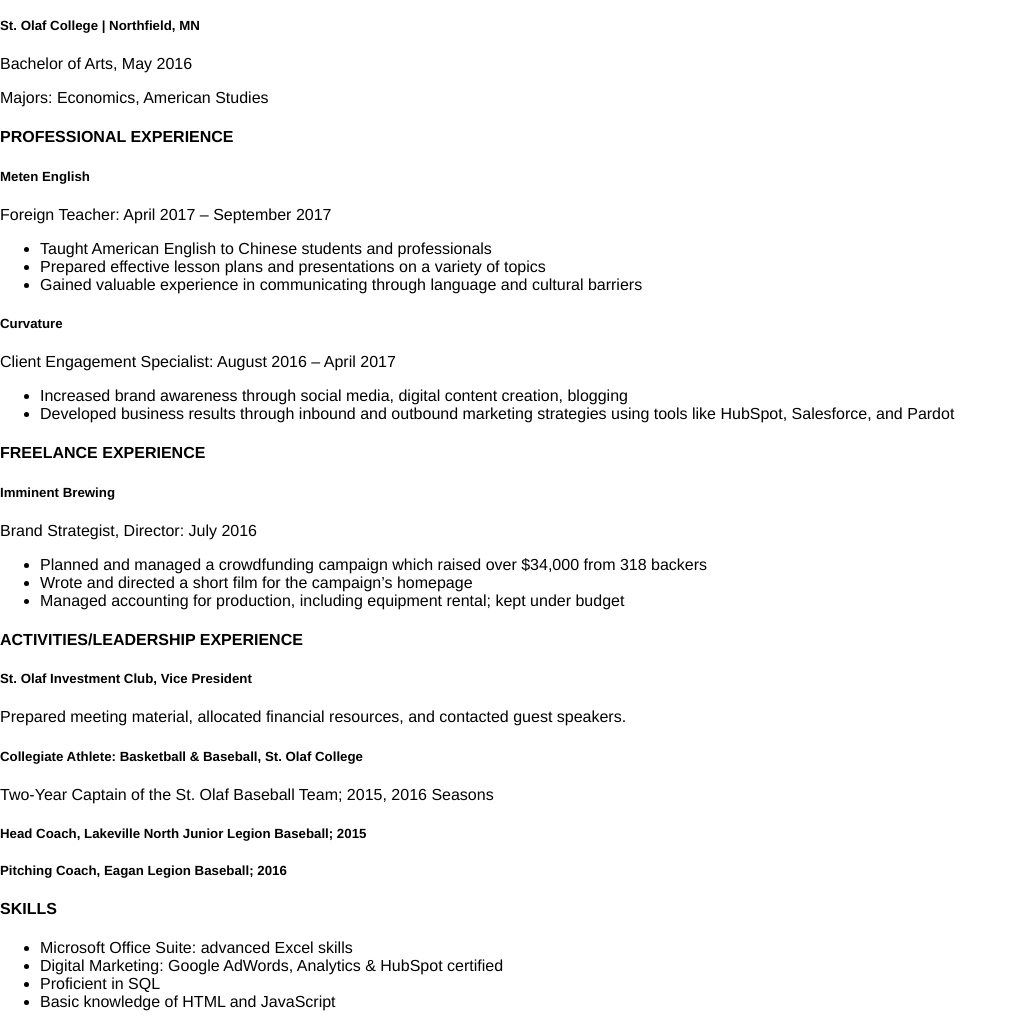
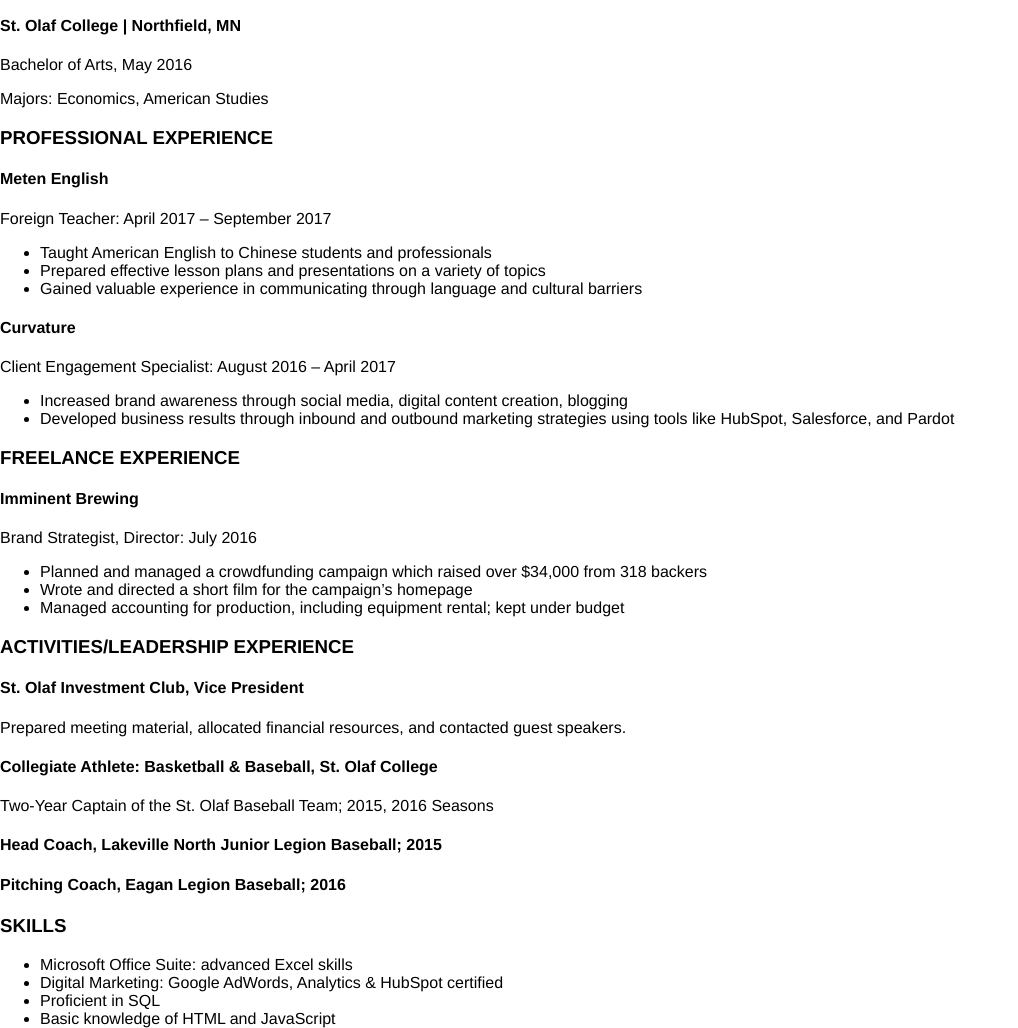
Before and after one commit to nate-gelle/resume-to-prime, a plain HTML site: page index.html in a window 1280 px wide. Shown: the part 160-1188 px from the top of the page, without its empty margins (0-1018 px from the left). Drawn offline with Linux system fonts and the light colour scheme.

Commit message:
Change header size

```diff
--- a/index.html
+++ b/index.html
@@ -16,40 +16,40 @@
       </ul>
     </div>
     <div class="main"
-       <h4>EDUCATION</h4>
-          <h5>St. Olaf College | Northfield, MN</h5>
+       <h3>EDUCATION</h3>
+          <h4>St. Olaf College | Northfield, MN</h4>
           <p>Bachelor of Arts, May 2016</p>
           <p>Majors: Economics, American Studies</p>
-       <h4>PROFESSIONAL EXPERIENCE</h4>
-       <h5>Meten English</h5>
+       <h3>PROFESSIONAL EXPERIENCE</h3>
+       <h4>Meten English</h4>
          <p>Foreign Teacher: April 2017 – September 2017</p>
           <ul>
             <li>Taught American English to Chinese students and professionals</li>
             <li>Prepared effective lesson plans and presentations on a variety of topics</li>
             <li>Gained valuable experience in communicating through language and cultural barriers</li>
           </ul>
-       <h5>Curvature</h5>
+       <h4>Curvature</h4>
           <p>Client Engagement Specialist: August 2016 – April 2017</p>
            <ul>
              <li>Increased brand awareness through social media, digital content creation, blogging</li>
              <li>Developed business results through inbound and outbound marketing strategies using tools like HubSpot, Salesforce, and Pardot</li>
            </ul>
-       <h4>FREELANCE EXPERIENCE</h4>
-       <h5>Imminent Brewing</h5>
+       <h3>FREELANCE EXPERIENCE</h3>
+       <h4>Imminent Brewing</h4>
           <p>Brand Strategist, Director: July 2016</p>
             <ul>
               <li>Planned and managed a crowdfunding campaign which raised over $34,000 from 318 backers</li>
               <li>Wrote and directed a short film for the campaign’s homepage</li>
               <li>Managed accounting for production, including equipment rental; kept under budget</li>
             </ul>
-       <h4>ACTIVITIES/LEADERSHIP EXPERIENCE</h4>
-       <h5>St. Olaf Investment Club, Vice President</h5>
+       <h3>ACTIVITIES/LEADERSHIP EXPERIENCE</h3>
+       <h4>St. Olaf Investment Club, Vice President</h4>
         <p>Prepared meeting material, allocated financial resources, and contacted guest speakers.</p>
-       <h5>Collegiate Athlete: Basketball & Baseball, St. Olaf College</h5>
+       <h4>Collegiate Athlete: Basketball & Baseball, St. Olaf College</h4>
         <p>Two-Year Captain of the St. Olaf Baseball Team; 2015, 2016 Seasons</p>
-       <h5>Head Coach, Lakeville North Junior Legion Baseball; 2015</h5>
-       <h5>Pitching Coach, Eagan Legion Baseball; 2016</h5>
-       <h4>SKILLS</h4>
+       <h4>Head Coach, Lakeville North Junior Legion Baseball; 2015</h4>
+       <h4>Pitching Coach, Eagan Legion Baseball; 2016</h4>
+       <h3>SKILLS</h3>
           <ul>
             <li>Microsoft Office Suite: advanced Excel skills</li>
             <li>Digital Marketing: Google AdWords, Analytics & HubSpot certified</li>
```
